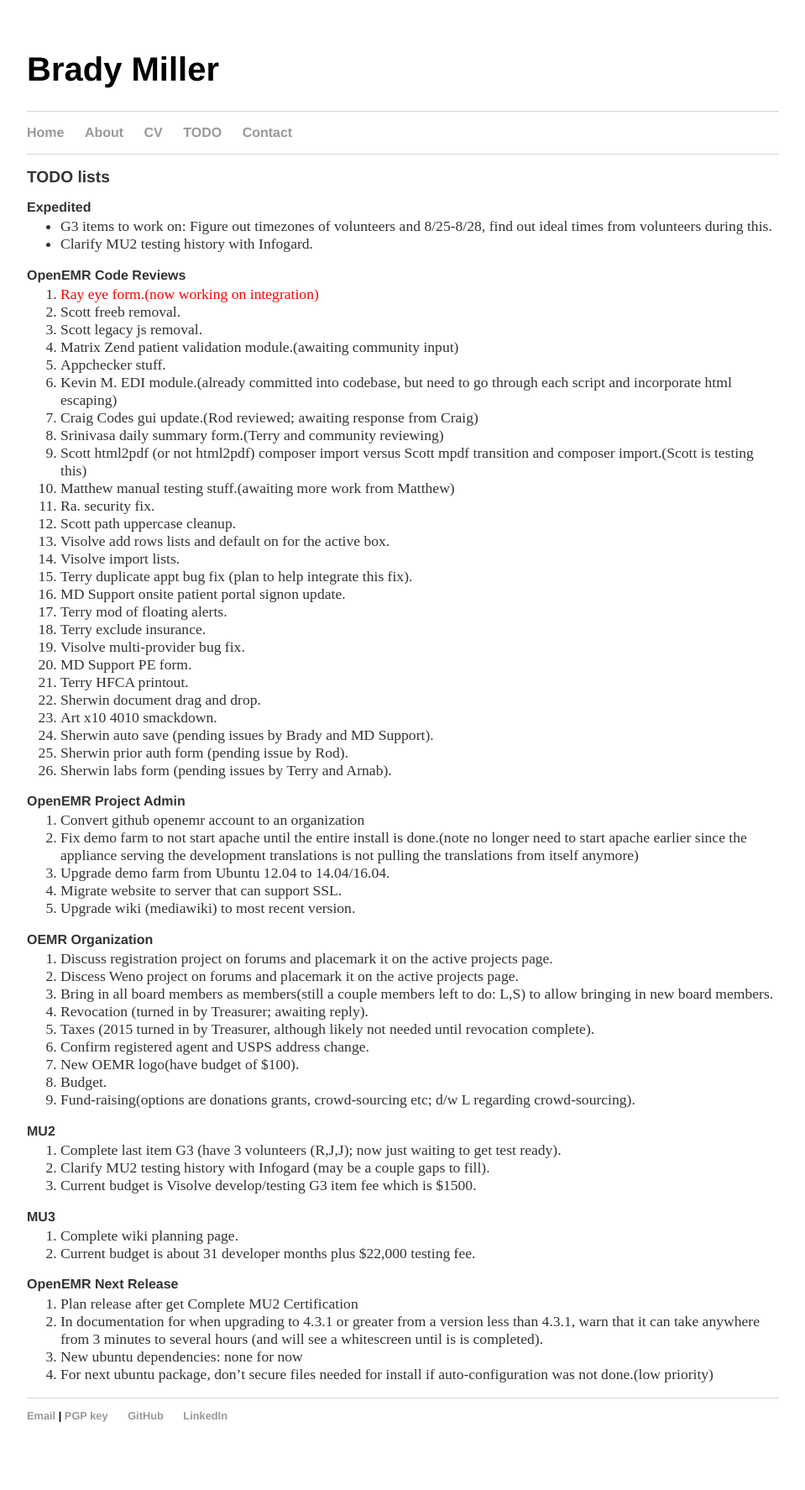
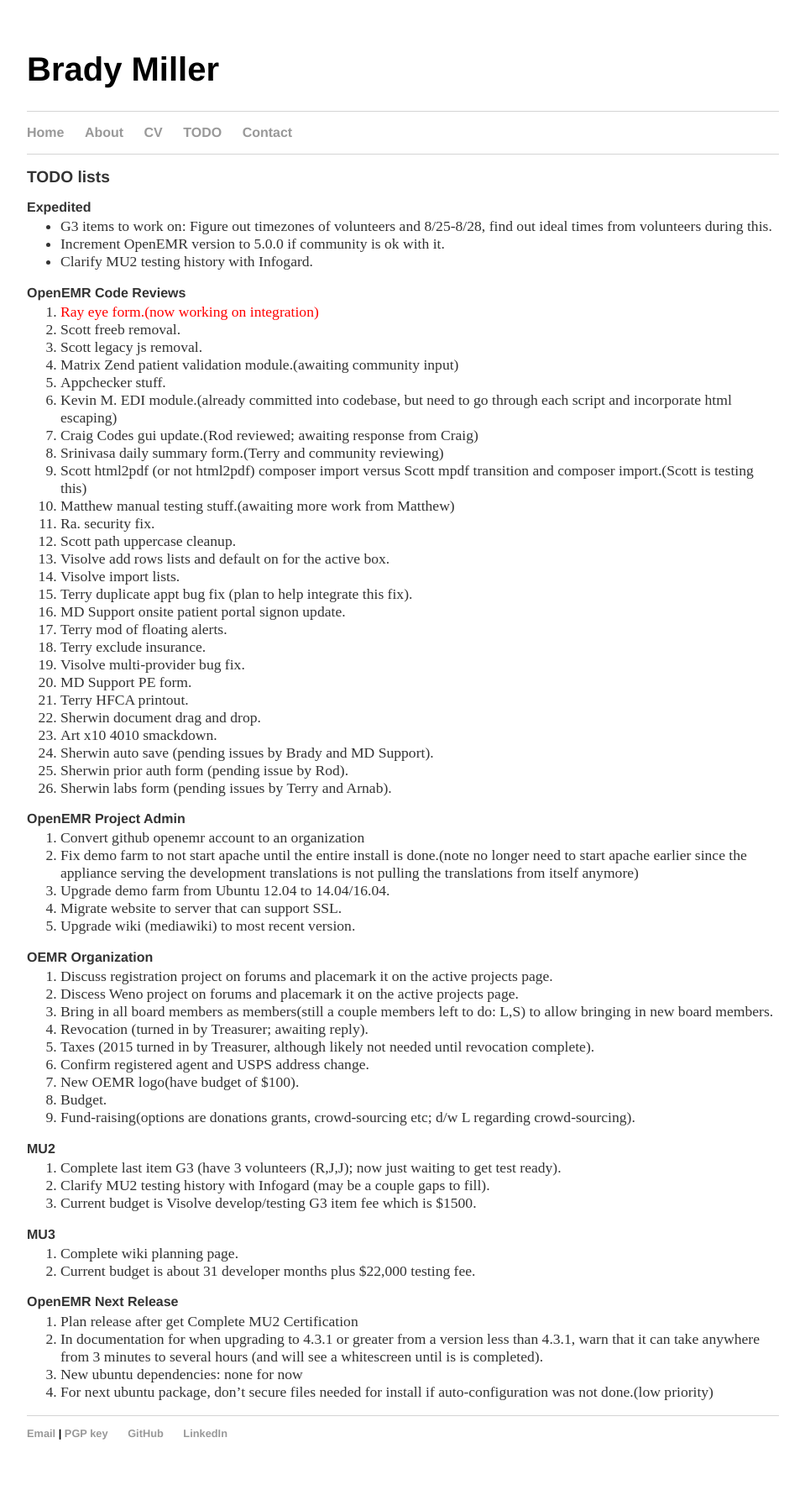
Before and after one commit to bradymiller/bradymiller.github.io, a Jekyll site: the page built from todo/index.md, in a window 1280 px wide. Shown: the whole page at 84% size, without its empty margins (160-1119 px from the left). Built offline with Jekyll 4.4.1, drawn with Linux system fonts in a browser that asks for light colours; before the commit the page ends 1753 px from its top, so only the background shows below that.

Commit message:
Update todo list

```diff
--- a/todo/index.md
+++ b/todo/index.md
@@ -5,6 +5,7 @@
 
 ### Expedited
 * G3 items to work on: Figure out timezones of volunteers and 8/25-8/28, find out ideal times from volunteers during this.
+* Increment OpenEMR version to 5.0.0 if community is ok with it.
 * Clarify MU2 testing history with Infogard.
 
 ### OpenEMR Code Reviews
```
